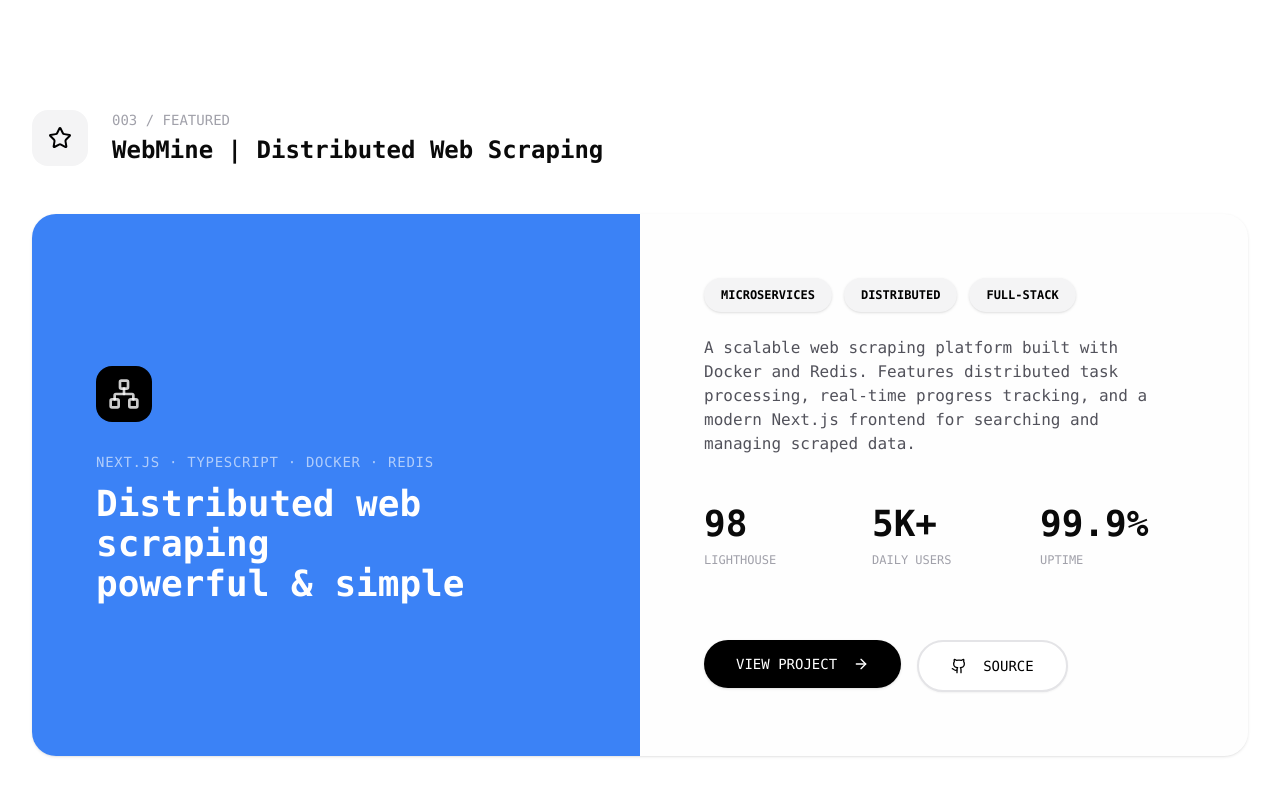
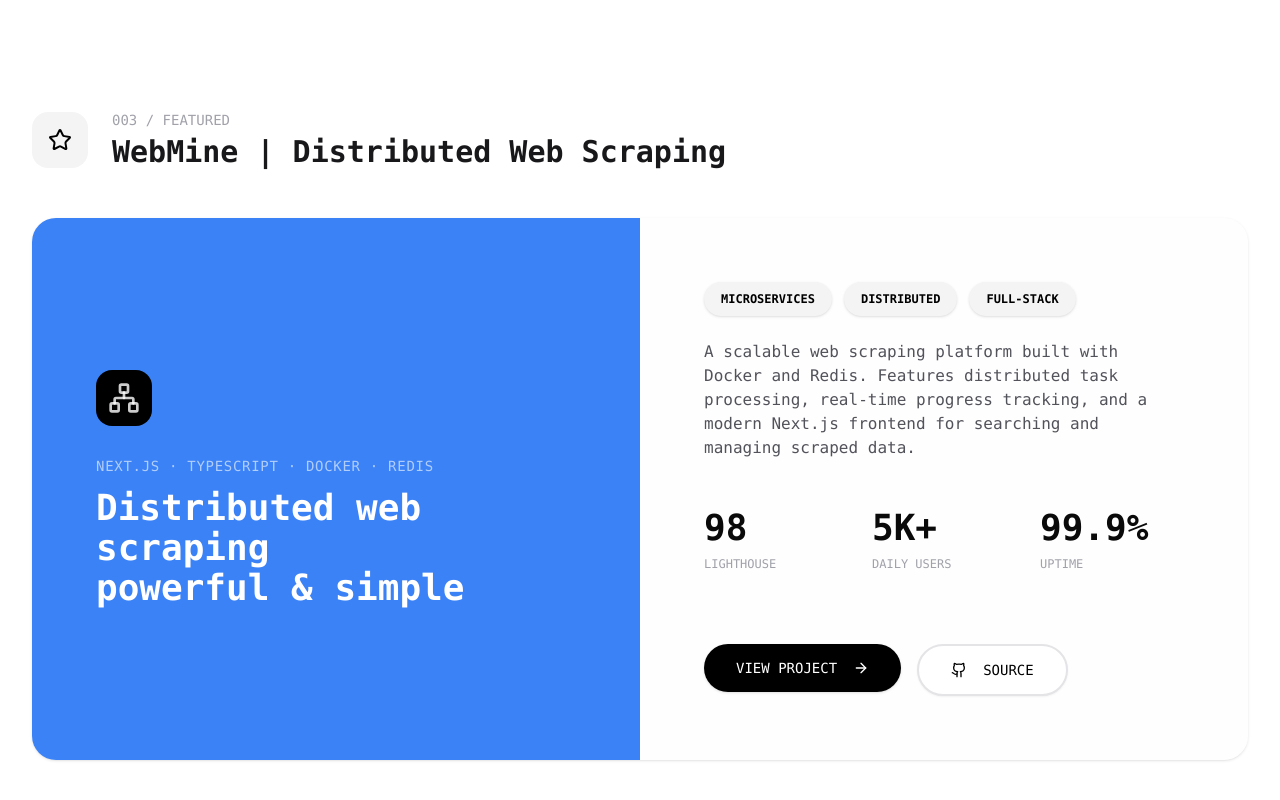
Before and after one commit to DavidKalina/davidkalina, a Next.js app: page / in a window 1280 px wide. Shown: the part 3297-4097 px from the top of the page. Built offline with nearby package versions, Linux system fonts and the light colour scheme; no server answers.

Commit message:
feat: make text size more consistent

```diff
--- a/components/Project.tsx
+++ b/components/Project.tsx
@@ -21,7 +21,7 @@ const ModernFeaturedProject = () => {
           </div>
           <div>
             <p className="text-xs lg:text-sm font-mono text-zinc-400 mb-1">003 / FEATURED</p>
-            <h2 className="text-xl lg:text-2xl font-mono font-bold">
+            <h2 className="text-2xl lg:text-3xl font-mono font-bold text-zinc-900">
               WebMine | Distributed Web Scraping
             </h2>
           </div>
```
